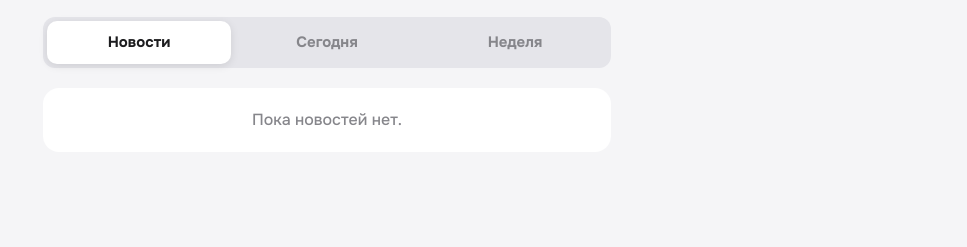
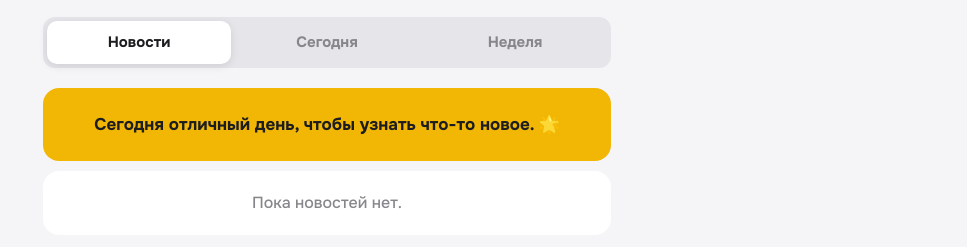
Before and after one commit to maisongotbenz/aask-schedule, a plain HTML site: page index.html in a window 1280 px wide. Both pictures are taken after a click on the button "А-31". Shown: the part 111-358 px from the top of the page, without its empty margins (313-1280 px from the left). Drawn offline with Linux system fonts and the light colour scheme.

Commit message:
Update index.html

```diff
--- a/index.html
+++ b/index.html
@@ -113,12 +113,11 @@ const fmt = s => { const [y,m,d] = s.split('-').map(Number); return new Date(y,m
 const el = (t, c, x) => { const e = document.createElement(t); if (c) e.className = c; if (x != null) e.textContent = x; return e; };
 
 const app = document.getElementById('app');
-// 1. Меняем режим по умолчанию на 'news'
 let data, group = null, mode = 'news', dates = [], idx = 0;
 
 function pickGroup(g) {
   group = g; localStorage.setItem('group', g);
-  mode = 'news'; // 2. При выборе группы тоже открываем Новости
+  mode = 'news';
   idx = dates.findIndex(k => k >= iso(new Date()));
   if (idx === -1) idx = dates.length - 1;
   show();
@@ -148,7 +147,6 @@ function show() {
   const ch = el('button', 'link', '← Сменить группу'); ch.onclick = () => { group = null; show(); }; app.appendChild(ch);
 
   const tabs = el('div', 'tabs');
-  // 3. Меняем порядок вкладок: Новости теперь первые
   [['news', 'Новости'], ['day', 'Сегодня'], ['week', 'Неделя']].forEach(([m, t]) => {
     const b = el('button', null, t); b.setAttribute('aria-selected', mode === m);
     b.onclick = () => { mode = m; show(); }; tabs.appendChild(b);
@@ -189,6 +187,36 @@ function show() {
       });
     });
   } else if (mode === 'news') {
+    // --- БЛОК ПОДДЕРЖКИ ---
+    const quotes = [
+      "У тебя всё получится! Главное — не сдаваться. 💪",
+      "Знания — это сила. Хорошей учёбы! 📚",
+      "Даже маленький шаг вперёд — это прогресс. 🚀",
+      "Сегодня отличный день, чтобы узнать что-то новое. 🌟",
+      "Ты справишься с любой сессией! Держись! 🔥",
+      "Не забывай отдыхать. Твой мозг скажет спасибо. 🧠",
+      "Ошибки — это часть пути к успеху. Не бойся их. 🛤️",
+      "Ты молодец, что заботишься о своём расписании! 📅",
+      "Верь в себя, и всё получится. ✨",
+      "Каждая пара — это шаг к твоей будущей профессии. 🎓"
+    ];
+
+    const dayIndex = new Date().getDate() % quotes.length;
+
+    const quoteCard = el('div', 'lesson');
+    quoteCard.style.gridTemplateColumns = '1fr';
+    quoteCard.style.background = 'var(--mark)';
+    quoteCard.style.color = 'var(--markink)';
+    quoteCard.style.border = 'none';
+
+    const quoteContent = el('div');
+    quoteContent.style.cssText = 'text-align: center; font-size: 17px; font-weight: 700; padding: 8px;';
+    quoteContent.textContent = quotes[dayIndex];
+
+    quoteCard.appendChild(quoteContent);
+    app.appendChild(quoteCard);
+    // -----------------------
+
     if (!data.news || !data.news.length) {
       app.appendChild(el('div', 'empty', 'Пока новостей нет.'));
     } else {
```
